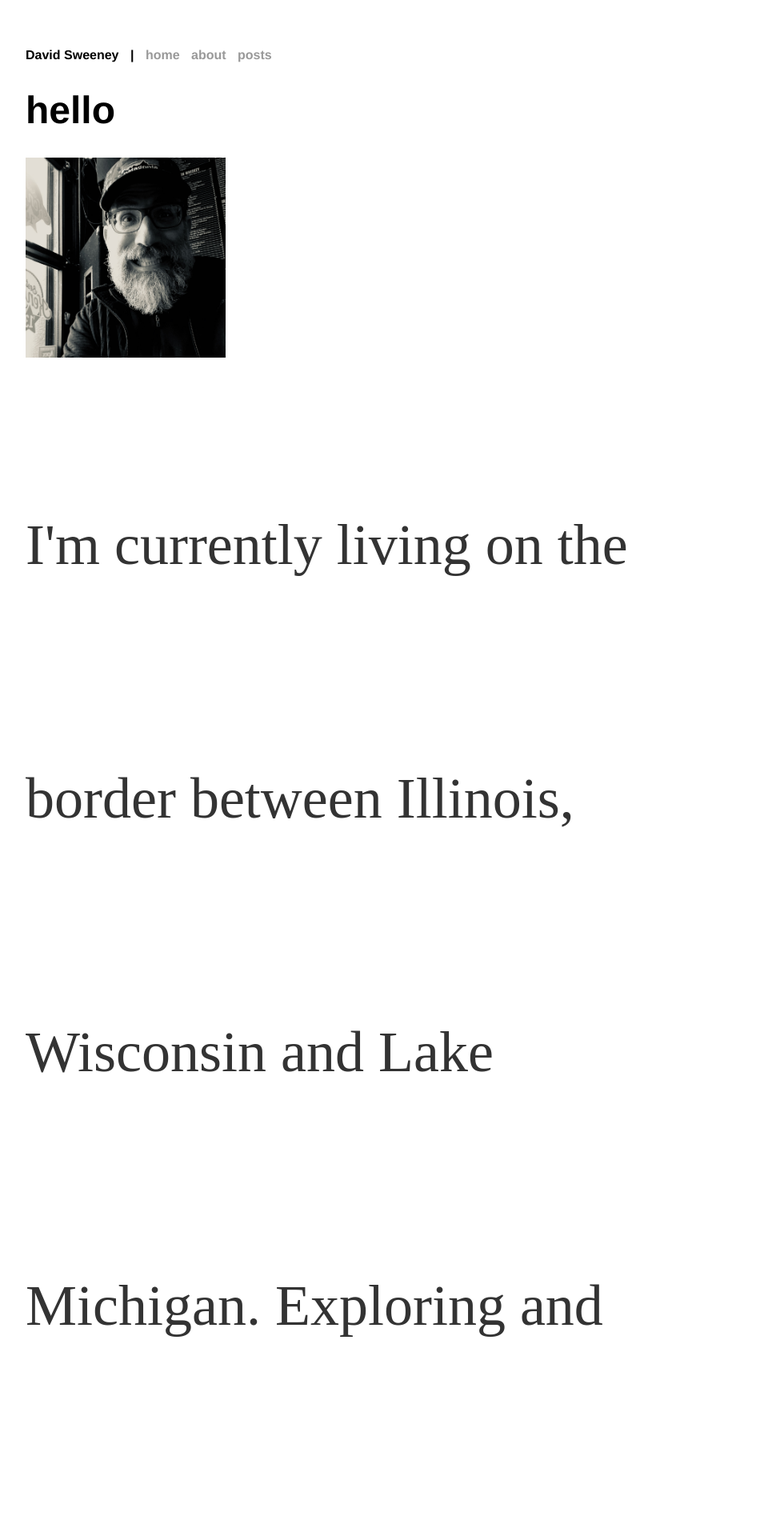
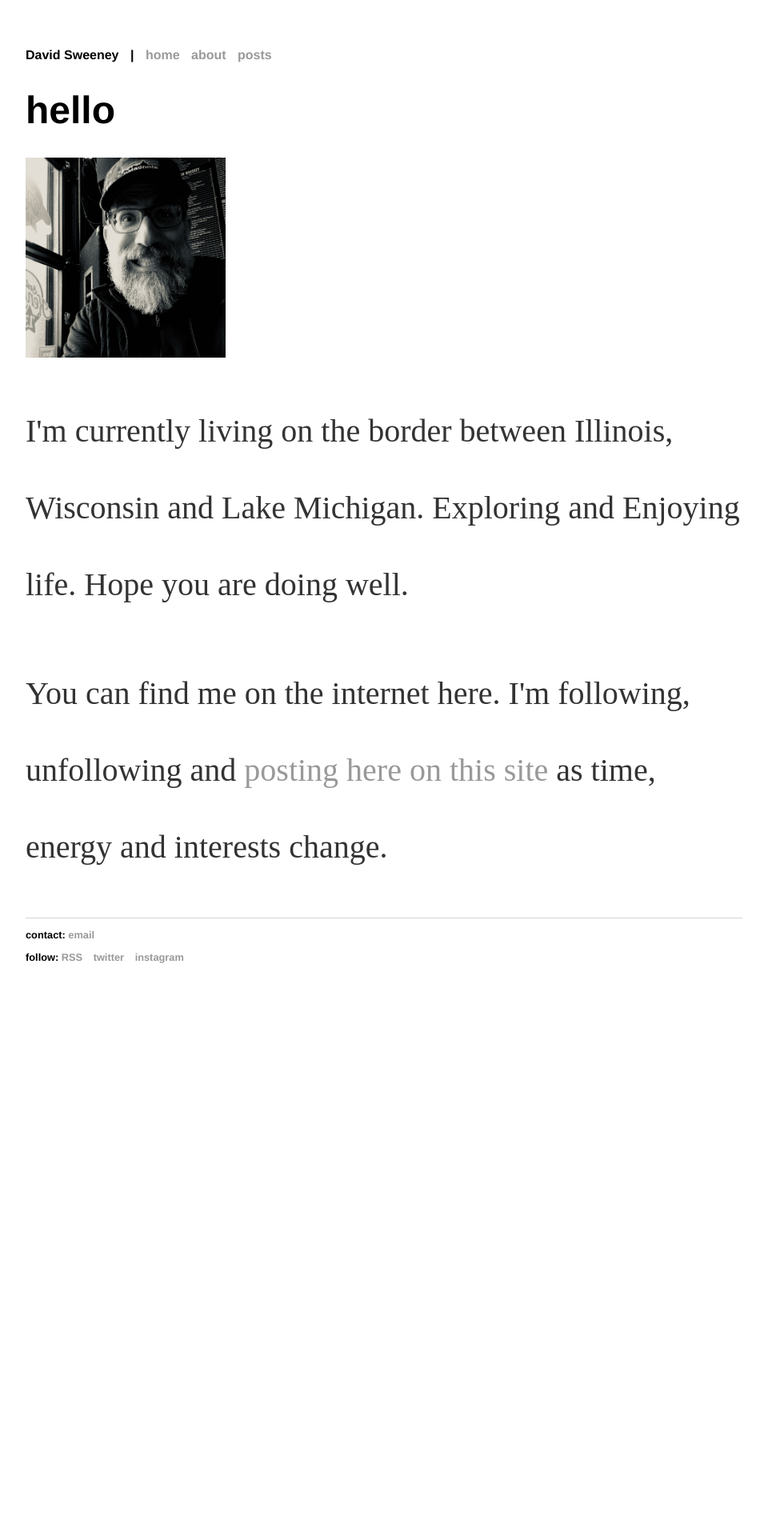
Before and after one commit to dvdsweeney/dvdsweeney.github.io, a Jekyll site: the page built from index.html, in a window 1280 px wide. Shown: the top 1920 px of the page at 80% size, without its empty margins (160-1115 px from the left). Built offline with Jekyll 4.4.1, drawn with Linux system fonts in a browser that asks for light colours; after the commit the page ends 1264 px from its top, so only the background shows below that.

Commit message:
Update main.css

```diff
--- a/css/main.css
+++ b/css/main.css
@@ -24,8 +24,8 @@ h1 {
     font-family:'Helvetica', 'Arial', 'Sans-Serif';
 }
 p {
-    font-size: 4.5em;
-    line-height: 4.4em;
+    font-size: 2.5em;
+    line-height: 2.4em;
     color: #333;
 }
 footer {
```
